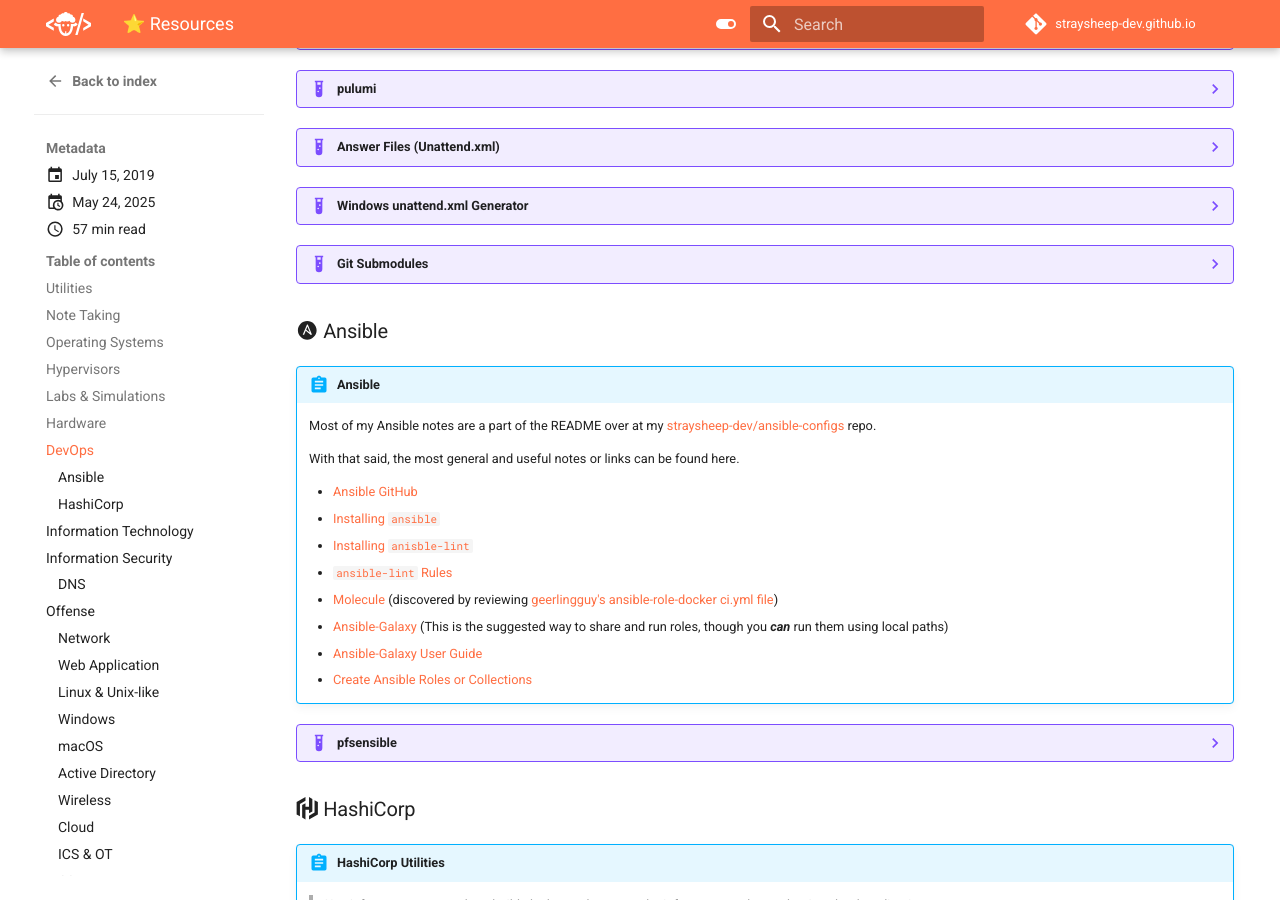
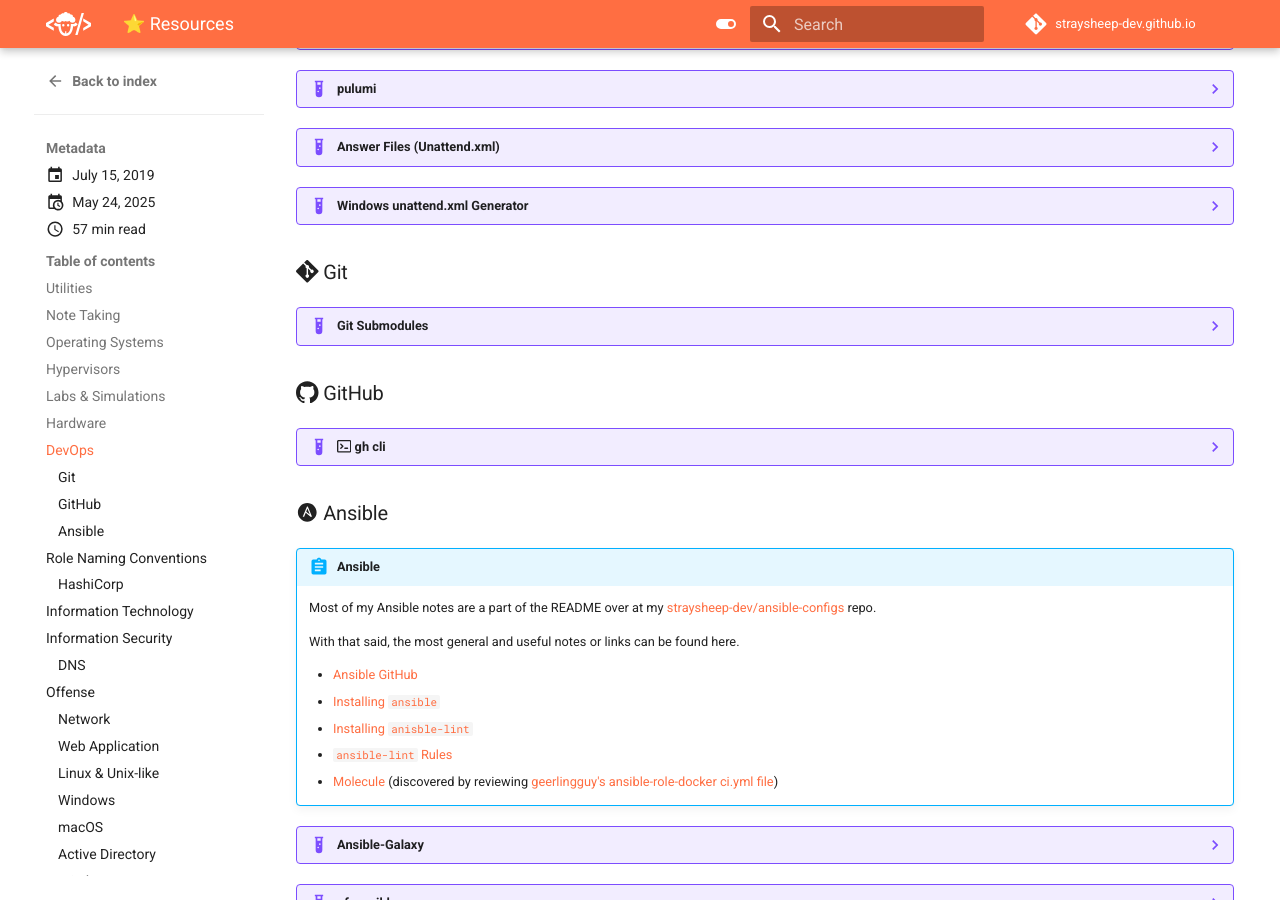
Before and after one commit to straysheep-dev/straysheep-dev.github.io, an MkDocs documentation site: the page built from docs/blog/posts/resources.md, in a window 1280 px wide and 900 px high, scrolled down 4136 px. Built offline with MkDocs 1.6.1 and Material for MkDocs 9.7.7, drawn with Linux system fonts in a browser that asks for light colours; comment, search, counter and statistics services are not loaded; some of the changed lines change nothing that is shown.

Commit message:
Update blog

````diff
--- a/docs/blog/posts/resources.md
+++ b/docs/blog/posts/resources.md
@@ -643,11 +643,34 @@
 	- <https://github.com/cschneegans/unattend-generator>
 	- <https://schneegans.de/windows/unattend-generator/>
 
+
+### :simple-git: Git
+
 ??? example "Git Submodules"
 
 	Submodules allow you to integrate a separate project into another using git. The project included as a submodule becomes version pinned to the commit at the point-in-time it was integrated. It's effectively a nested git repo within what becomes your "superproject", and can be pulled + updated to stay in sync with the submodule's repo. This is easy to do and helps you avoid duplicating work by reusing existing code.
 
 	- <https://git-scm.com/book/en/v2/Git-Tools-Submodules>
+
+
+### :simple-github: GitHub
+
+??? example ":octicons-terminal-16: gh cli"
+
+	> `gh` is GitHub on the command line. It brings pull requests, issues, and other GitHub concepts to the terminal next to where you are already working with git and your code.
+
+	- <https://github.com/cli/cli>
+	- GPG Key File:
+		- [0x23F3D4EA75716059](https://keyserver.ubuntu.com/pks/lookup?search=2C61+0620+1985+B60E+6C7A++C873+23F3+D4EA+7571+6059&fingerprint=on&op=index)
+		- <https://cli.github.com/packages/githubcli-archive-keyring.gpg>
+
+	```txt
+	pub   rsa4096/0x23F3D4EA75716059 2022-09-06 [SC] [expires: 2026-09-05]
+		Key fingerprint = 2C61 0620 1985 B60E 6C7A  C873 23F3 D4EA 7571 6059
+	uid                             GitHub CLI <opensource+cli@github.com>
+	sub   rsa4096/0xE5FAF19590714157 2022-09-06 [E] [expires: 2026-09-05]
+	```
+
 
 ### :material-ansible: Ansible
 
@@ -662,9 +685,18 @@
 	- [Installing `anisble-lint`](https://ansible.readthedocs.io/projects/lint/installing/)
 	- [`ansible-lint` Rules](https://ansible.readthedocs.io/projects/lint/rules/)
 	- [Molecule](https://ansible.readthedocs.io/projects/molecule/) (discovered by reviewing [geerlingguy's ansible-role-docker ci.yml file](https://github.com/geerlingguy/ansible-role-docker/blob/master/.github/workflows/ci.yml))
-	- [Ansible-Galaxy](https://galaxy.ansible.com/ui/) (This is the suggested way to share and run roles, though you ***can*** run them using local paths)
-	- [Ansible-Galaxy User Guide](https://ansible.readthedocs.io/projects/galaxy-ng/en/latest/community/userguide.html#servers)
+
+??? example "Ansible-Galaxy"
+
+	This is the suggested way to share and run roles or collecitons. Though you ***can*** run them using local paths, you're meant to reference them using a fully-qualified-name (FQN in Ansible terms).
+
+	- [Ansible-Galaxy](https://galaxy.ansible.com/ui/)
+	- [Ansible-Galaxy User Guide (`ansible-galaxy`)](https://docs.ansible.com/ansible/devel/galaxy/user_guide.html)
+	- [Ansible-Galaxy User Guide (Platform and API)](https://ansible.readthedocs.io/projects/galaxy-ng/en/latest/community/userguide.html#servers)
 	- [Create Ansible Roles or Collections](https://docs.ansible.com/ansible/latest/cli/ansible-galaxy.html#role-init)
+	- [Role Naming Conventions](https://docs.ansible.com/ansible/devel/dev_guide/developing_collections_structure.html#roles-directory)
+	-
+
 
 ??? example "pfsensible"
 
````
